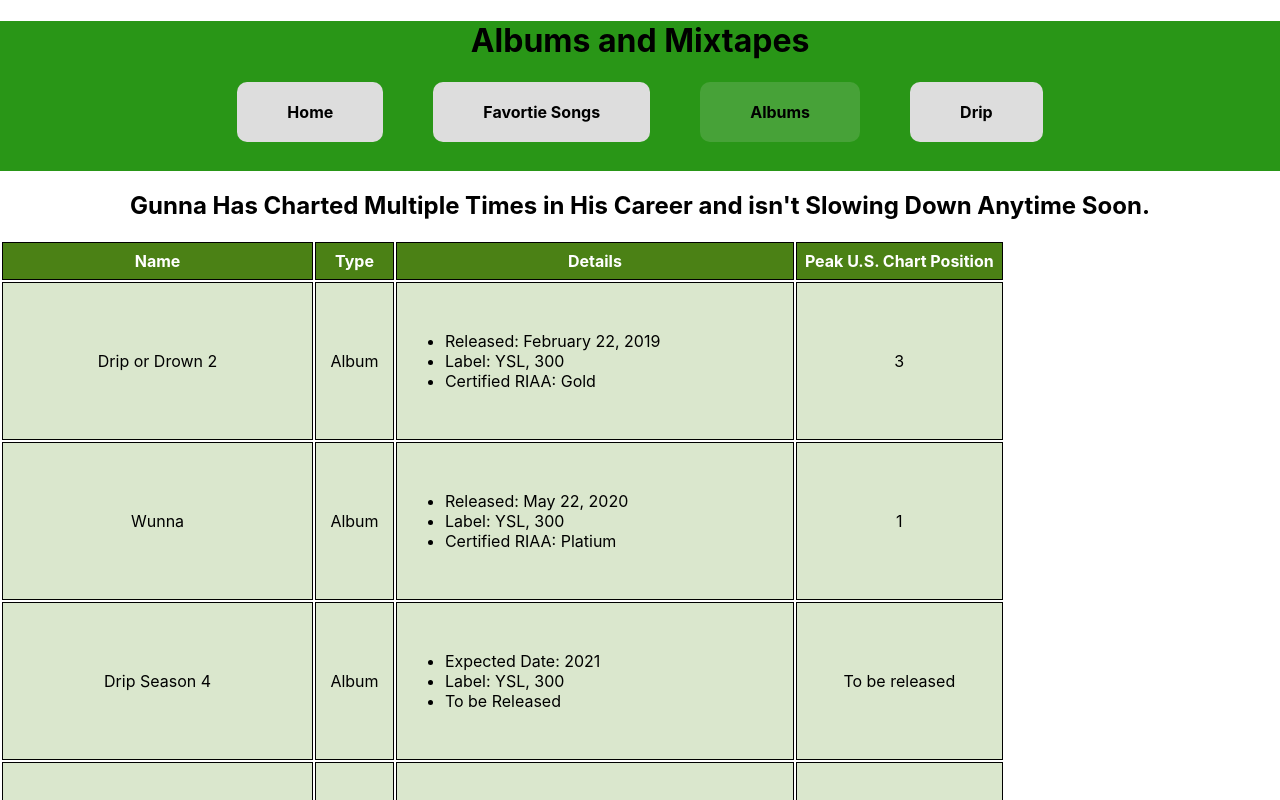
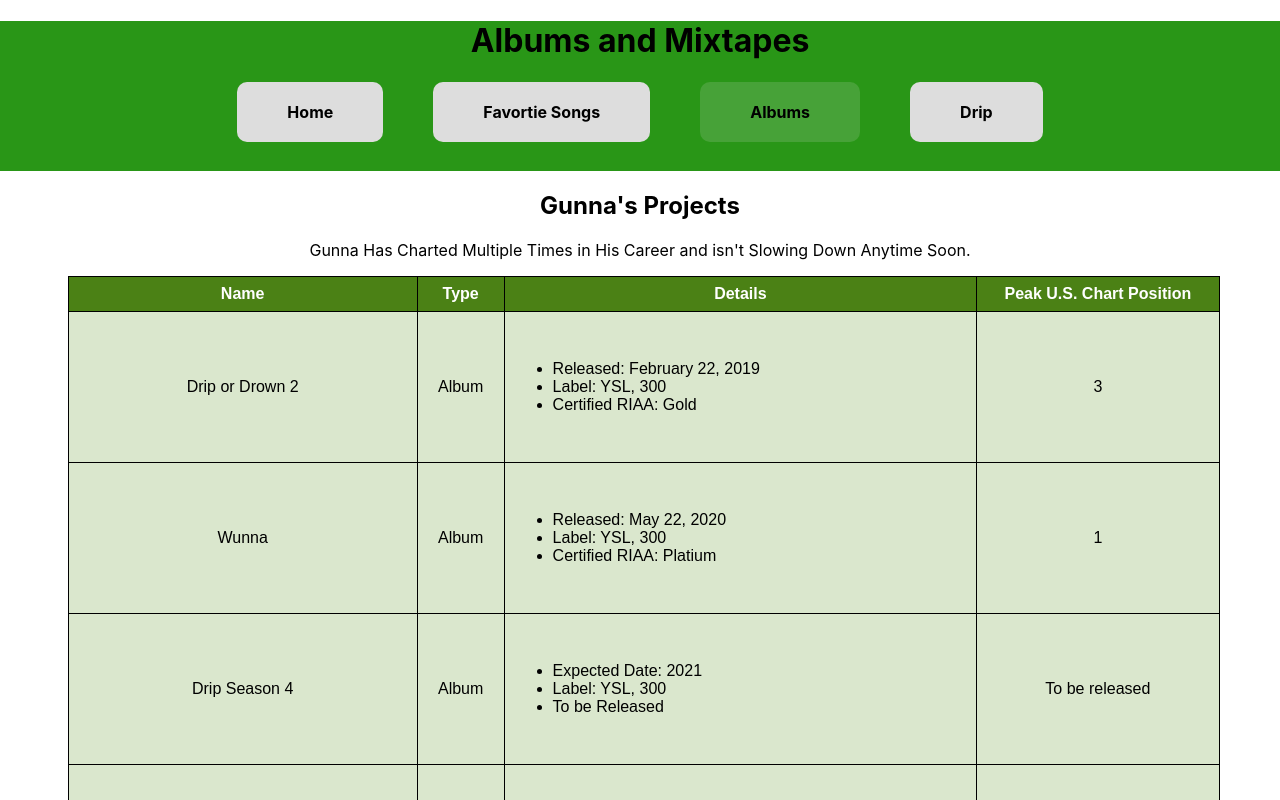
Before and after one commit to Travis-Sherman/wpclass, a React (Create React App) app in the folder website1/: page /Albums in a window 1280 px wide. Shown: the top 800 px of the page. Built offline with nearby package versions, Linux system fonts and the light colour scheme.

Commit message:
Update Albums.js

```diff
--- a/website1/src/Albums.js
+++ b/website1/src/Albums.js
@@ -27,8 +27,9 @@
 
             <body>
             <div>
-          <h2 className="header2">Gunna Has Charted Multiple Times in His Career and isn't Slowing Down Anytime Soon.</h2>
-          <table classname="table">
+          <h2 className="header2">Gunna's Projects</h2>
+          <p>Gunna Has Charted Multiple Times in His Career and isn't Slowing Down Anytime Soon.</p>
+          <table class="table">
             <tr>
               <th>Name</th>
               <th>Type</th>
```
